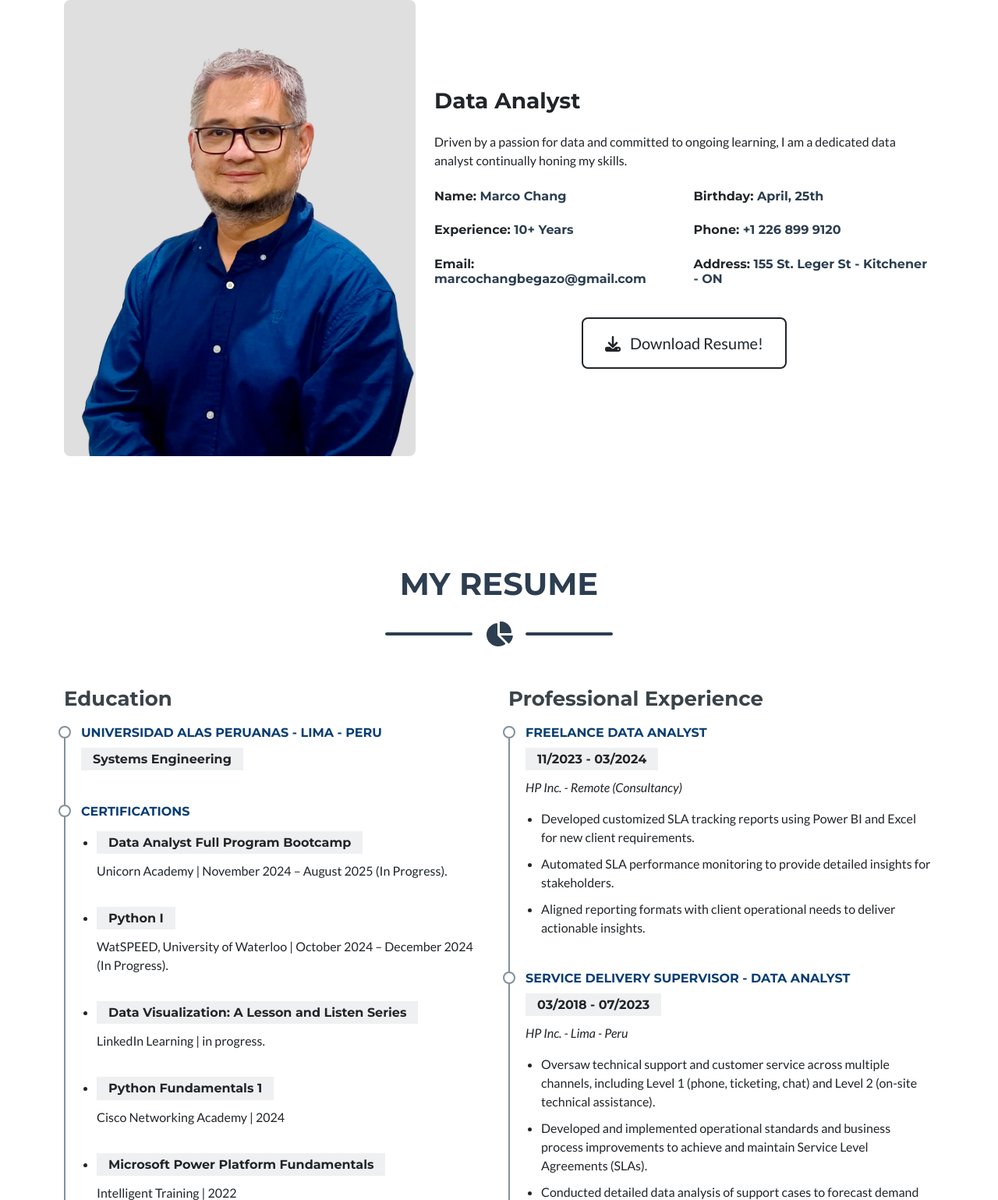
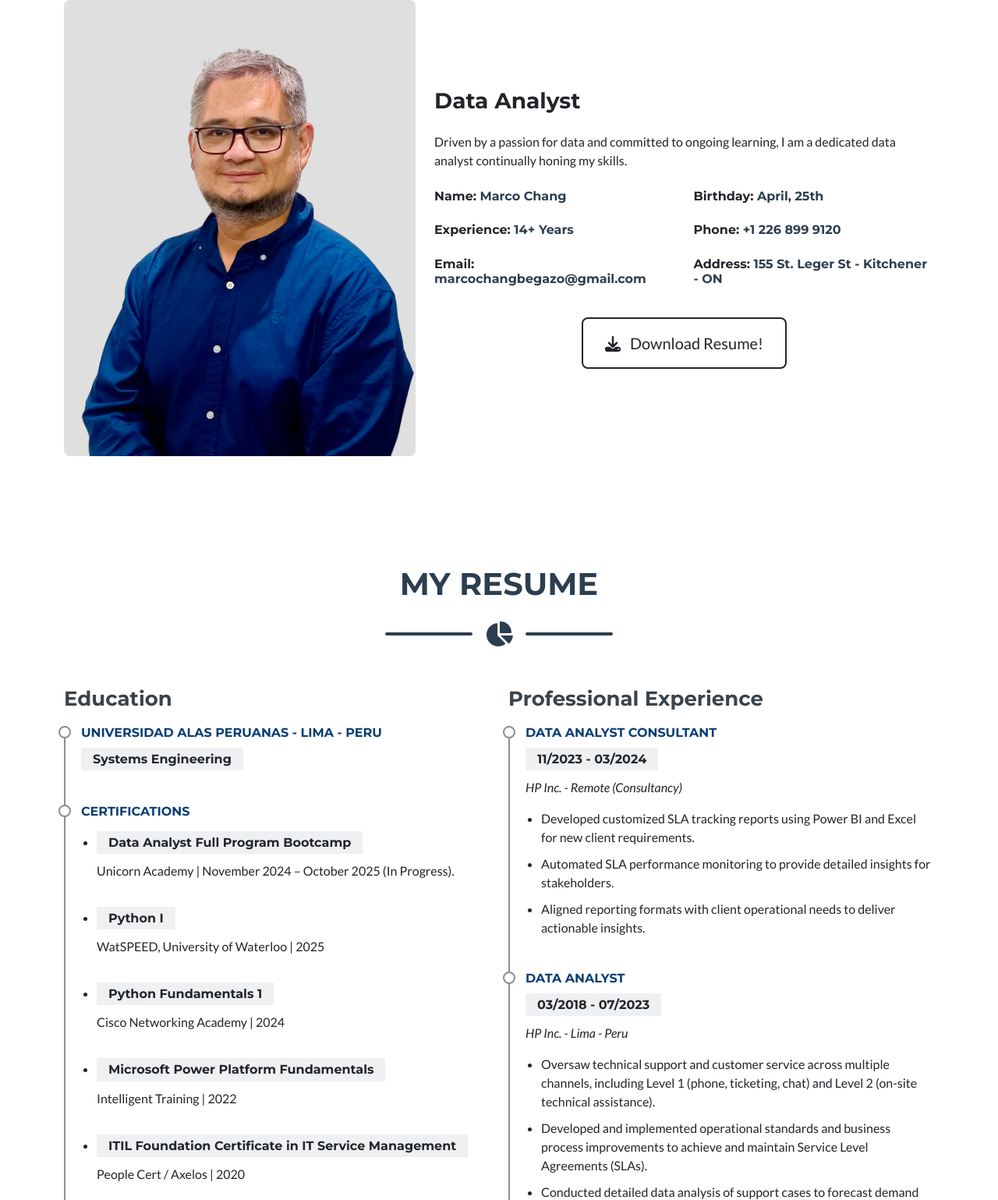
Before and after one commit to marcoacb/Portfolio, a plain HTML site: page index.html in a window 1280 px wide. Shown: the part 1066-2605 px from the top of the page at 78% size. Drawn offline with nearby package versions, Linux system fonts and the light colour scheme.

Commit message:
Update index.html
Added completion date for the Python course

```diff
--- a/index.html
+++ b/index.html
@@ -96,7 +96,7 @@
                         <div class="row mb-3">
                             <div class="col-sm-6 py-2"><h6>Name: <span class="text-secondary">Marco Chang</span></h6></div>
                             <div class="col-sm-6 py-2"><h6>Birthday: <span class="text-secondary">April, 25th</span></h6></div>
-                            <div class="col-sm-6 py-2"><h6>Experience: <span class="text-secondary">10+ Years</span></h6></div>
+                            <div class="col-sm-6 py-2"><h6>Experience: <span class="text-secondary">14+ Years</span></h6></div>
                             <div class="col-sm-6 py-2"><h6>Phone: <span class="text-secondary">+1 226 899 9120</span></h6></div>
                             <div class="col-sm-6 py-2"><h6>Email: <span class="text-secondary">marcochangbegazo@gmail.com</span></h6></div>
                             <div class="col-sm-6 py-2"><h6>Address: <span class="text-secondary">155 St. Leger St - Kitchener - ON</span></h6></div>
@@ -141,9 +141,8 @@
                             <p><em></em></p>
                             <p>
                             <ul>
-                            <li><h5>Data Analyst Full Program Bootcamp</h5><br>Unicorn Academy | November 2024 – August 2025 (In Progress).</li><br>
-                            <li><h5>Python I</h5><br>WatSPEED, University of Waterloo | October 2024 – December 2024 (In Progress).</li><br>
-                            <li><h5>Data Visualization: A Lesson and Listen Series</h5><br>LinkedIn Learning | in progress.</li><br>
+                            <li><h5>Data Analyst Full Program Bootcamp</h5><br>Unicorn Academy | November 2024 – October 2025 (In Progress).</li><br>
+                            <li><h5>Python I</h5><br>WatSPEED, University of Waterloo | 2025</li><br>
                             <li><h5>Python Fundamentals 1</h5><br>Cisco Networking Academy | 2024</li><br>
                             <li><h5>Microsoft Power Platform Fundamentals</h5><br>Intelligent Training | 2022</li><br>
                             <li><h5>ITIL Foundation Certificate in IT Service Management</h5><br>People Cert / Axelos | 2020</li><br>
@@ -157,7 +156,7 @@
                         <div class="col-lg-6">
                         <h3 class="resume-title">Professional Experience</h3>
                         <div class="resume-item">
-                            <h4 style="color: #083e74;">Freelance Data Analyst</h4>
+                            <h4 style="color: #083e74;">Data Analyst Consultant</h4>
                             <h5>11/2023 - 03/2024</h5>
                             <p><em>HP Inc. - Remote (Consultancy) </em></p>
                             <p>
@@ -169,7 +168,7 @@
                             </p>
                         </div>
                         <div class="resume-item">
-                            <h4 style="color: #083e74;">Service Delivery Supervisor - Data Analyst</h4>
+                            <h4 style="color: #083e74;">Data Analyst</h4>
                             <h5>03/2018 - 07/2023</h5>
                             <p><em>HP Inc. - Lima - Peru </em></p>
                             <p>
@@ -258,7 +257,7 @@
                                 <p style="color: black;">IT Service Management (ITIL)</p>
                             </li>
                             <li>
-                                <p style="color: black;">Data Collection / Data Validation / Data Analytics</p>
+                                <p style="color: black;">ETL Process: Data Collection / Data Validation / Data Analytics</p>
                             </li>
                         </ul>
 
```
